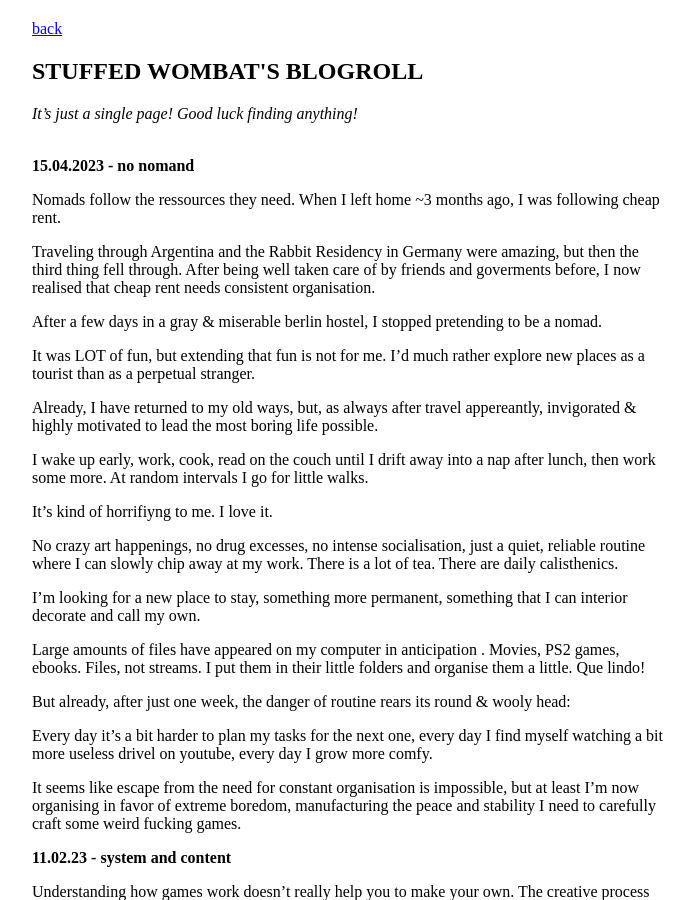
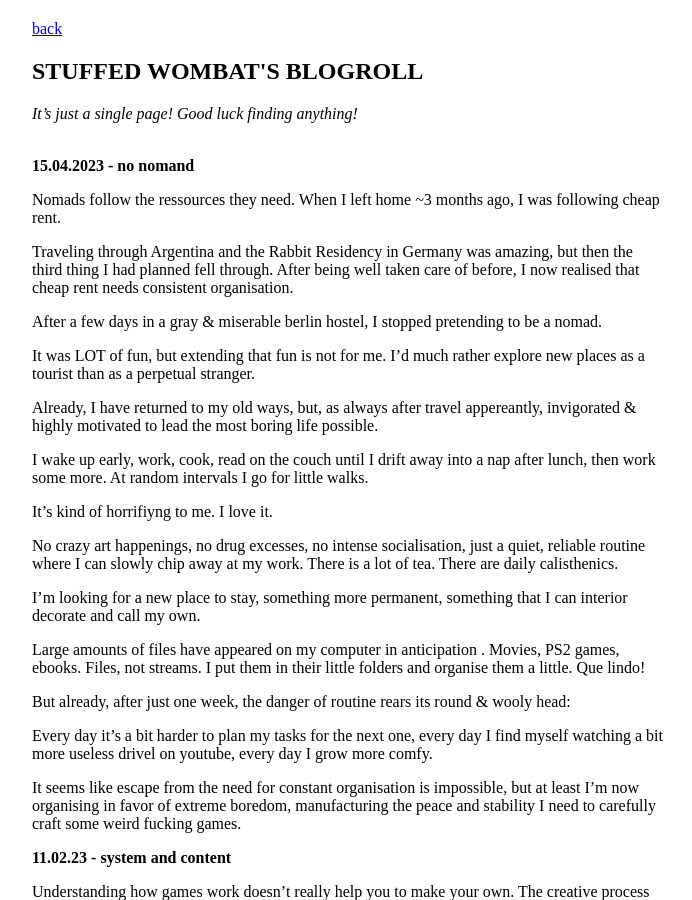
Before and after one commit to stuffedwombat/stuffedwombat.github.io, a Jekyll site: the page built from blogroll.md, in a window 1280 px wide and 900 px high. Shown: the whole window, without its empty margins (292-984 px from the left). Built offline with Jekyll 4.4.1, drawn with Linux system fonts in a browser that asks for light colours; our own code applies the rules of GitHub Pages for plain Markdown files; comment, search, counter and statistics services are not loaded.

Commit message:
Update blogroll.md

```diff
--- a/blogroll.md
+++ b/blogroll.md
@@ -7,7 +7,7 @@
 
 Nomads follow the ressources they need. When I left home ~3 months ago, I was following cheap rent.
 
-Traveling through Argentina and the Rabbit Residency in Germany were amazing, but then the third thing fell through. After being well taken care of by friends and goverments before, I now realised that cheap rent needs consistent organisation.
+Traveling through Argentina and the Rabbit Residency in Germany was amazing, but then the third thing I had planned fell through. After being well taken care of before, I now realised that cheap rent needs consistent organisation.
 
 After a few days in a gray & miserable berlin hostel, I stopped pretending to be a nomad.
 
```
